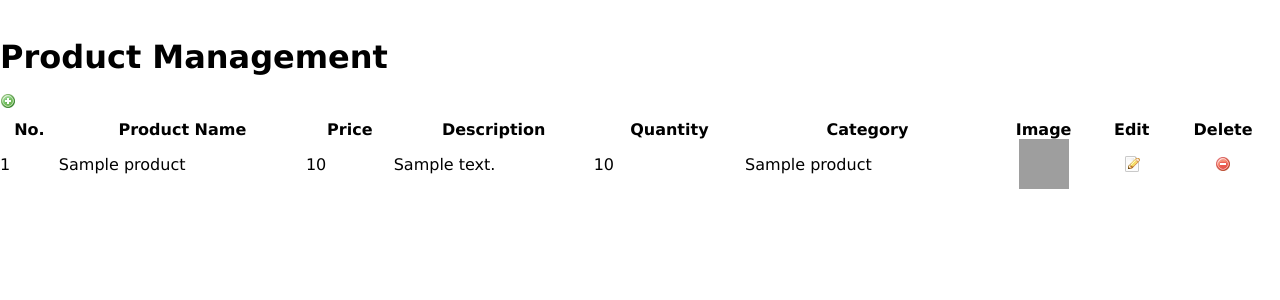
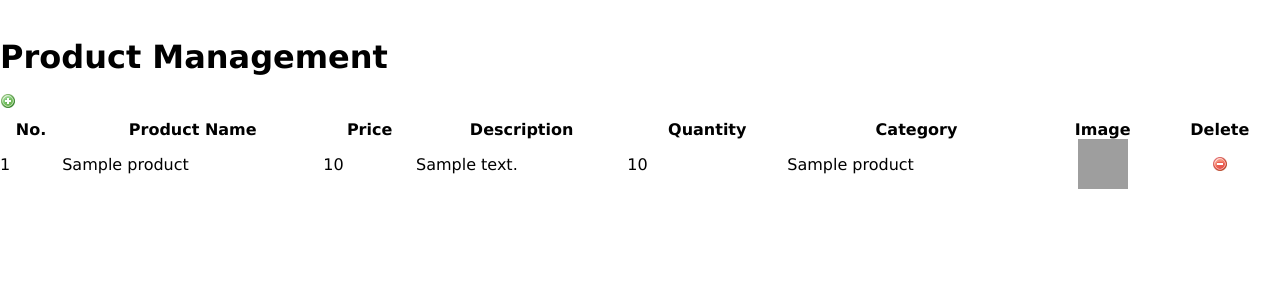
Before and after one commit to VanLap123/WEB_TEAM, a PHP site: template templates/product/index.html.twig in a window 1280 px wide. Shown: the part 44-344 px from the top of the page. Run offline with PHP 8.4, Linux system fonts and the light colour scheme; the template is opened without the code that fills it: most values are stand-ins (such as "Sample title", 1, 10 or a date in 2020); some libraries are stand-ins or nearby versions; grey boxes are pictures that could not be loaded.

Commit message:
Update index.html.twig
Delete edit

```diff
--- a/templates/product/index.html.twig
+++ b/templates/product/index.html.twig
@@ -20,7 +20,6 @@
                     <th><strong>Quantity</strong></th>
                     <th><strong>Category</strong></th>
                     <th><strong>Image</strong></th>
-                    <th><strong>Edit</strong></th>
                     <th><strong>Delete</strong></th>
                 </tr>
             </thead>
@@ -36,11 +35,6 @@
                         <td align='center'>
                             <img src='imgProduct/<?php echo $row["Pro_image"] ?>' border='0' width="50" height="50" />
                         </td>
-                        <td align='center'>
-                            <a href="{{path('editProduct', {id:p.id})}}">
-                                <img src="image/edit.png" width="16" height="16" border='0' />
-                            </a>
-                        </td>
                             <td align='center'>
                                 <a href="{{path('deleteProduct', {id:p.id})}}" onclick="return deleteConfirm()">
                                     <img src="image/delete.png" border='0' width="16" height="16" /></a>
```
